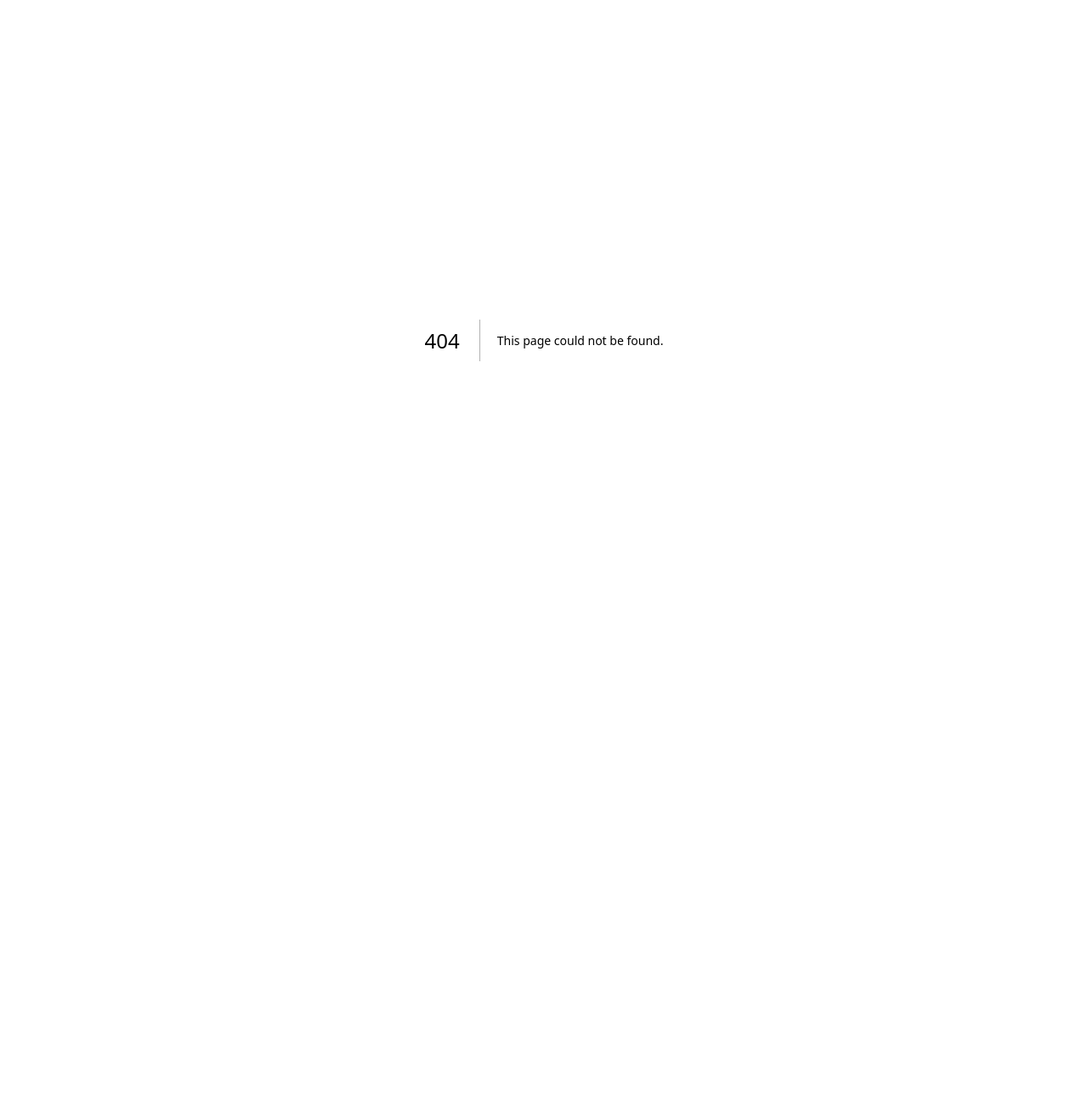
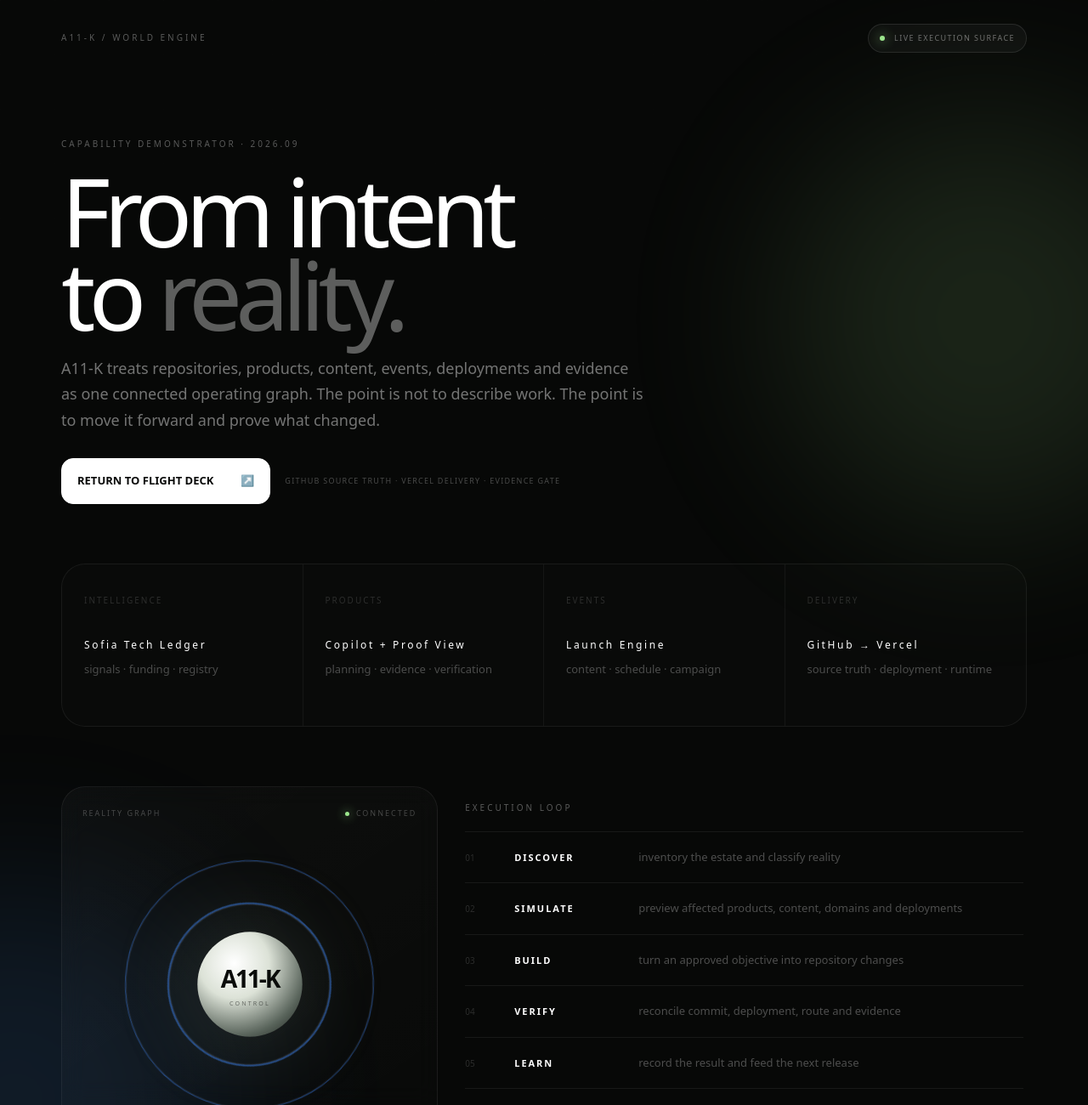
Before and after one commit to Mind-Reply/A11-K, a Next.js app: page /world-engine in a window 1280 px wide. Before the commit this address had no page. Shown: the top 1300 px of the page at 85% size. Before the commit the page ends 800 px from the top, so only its background shows below. Built offline with nearby package versions, Linux system fonts and the light colour scheme.

Commit message:
feat: add A11-K world engine capability surface

```diff
--- /dev/null
+++ b/app/world-engine/page.tsx
@@ -0,0 +1,82 @@
+import Link from 'next/link'
+
+const systems = [
+  ['INTELLIGENCE', 'Sofia Tech Ledger', 'signals · funding · registry'],
+  ['PRODUCTS', 'Copilot + Proof View', 'planning · evidence · verification'],
+  ['EVENTS', 'Launch Engine', 'content · schedule · campaign'],
+  ['DELIVERY', 'GitHub → Vercel', 'source truth · deployment · runtime'],
+]
+
+const actions = [
+  ['01', 'DISCOVER', 'inventory the estate and classify reality'],
+  ['02', 'SIMULATE', 'preview affected products, content, domains and deployments'],
+  ['03', 'BUILD', 'turn an approved objective into repository changes'],
+  ['04', 'VERIFY', 'reconcile commit, deployment, route and evidence'],
+  ['05', 'LEARN', 'record the result and feed the next release'],
+]
+
+export default function WorldEngine() {
+  return (
+    <main style={{ minHeight: '100vh', position: 'relative', overflow: 'hidden' }}>
+      <div className="gridlines" />
+      <div className="glow glow-a" />
+      <div className="glow glow-b" />
+      <div style={{ position: 'relative', maxWidth: 1180, margin: '0 auto', padding: '28px 22px 90px' }}>
+        <header style={{ display:'flex', justifyContent:'space-between', alignItems:'center', gap:20 }}>
+          <div className="eyebrow">A11-K / WORLD ENGINE</div>
+          <span className="badge"><i /> LIVE EXECUTION SURFACE</span>
+        </header>
+
+        <section style={{ padding: '100px 0 70px', maxWidth: 920 }}>
+          <div className="eyebrow">CAPABILITY DEMONSTRATOR · 2026.09</div>
+          <h1 style={{ fontSize:'clamp(48px,9vw,112px)', lineHeight:.88, letterSpacing:'-.07em', margin:'22px 0' }}>
+            From intent<br />to <span style={{ opacity:.35 }}>reality.</span>
+          </h1>
+          <p style={{ maxWidth:690, color:'#ffffff70', fontSize:18, lineHeight:1.7 }}>
+            A11-K treats repositories, products, content, events, deployments and evidence as one connected operating graph. The point is not to describe work. The point is to move it forward and prove what changed.
+          </p>
+          <div style={{ display:'flex', gap:12, flexWrap:'wrap', marginTop:30 }}>
+            <Link href="/" className="button">RETURN TO FLIGHT DECK <span>↗</span></Link>
+            <span className="micro">GitHub source truth · Vercel delivery · evidence gate</span>
+          </div>
+        </section>
+
+        <section style={{ display:'grid', gridTemplateColumns:'repeat(auto-fit,minmax(220px,1fr))', border:'1px solid #ffffff10', borderRadius:28, overflow:'hidden', background:'#ffffff03' }}>
+          {systems.map(([label, name, detail]) => (
+            <div className="metric" key={label}>
+              <span>{label}</span><h2>{name}</h2><p>{detail}</p>
+            </div>
+          ))}
+        </section>
+
+        <section style={{ marginTop:70, display:'grid', gridTemplateColumns:'minmax(280px, .8fr) minmax(0,1.2fr)', gap:28 }}>
+          <div className="signal-card">
+            <div className="card-top"><span>REALITY GRAPH</span><span><i className="live"/>CONNECTED</span></div>
+            <div className="pulse">
+              <div className="pulse-ring ring-1"/><div className="pulse-ring ring-2"/>
+              <div className="pulse-core"><span>A11-K</span><small>CONTROL</small></div>
+            </div>
+            <div className="signal-label">SOURCE → CHANGE → DELIVERY → PROOF</div>
+          </div>
+
+          <div style={{ padding:'18px 4px' }}>
+            <div className="eyebrow">EXECUTION LOOP</div>
+            <div style={{ marginTop:20, borderTop:'1px solid #ffffff12' }}>
+              {actions.map(([n, title, detail]) => (
+                <div key={n} style={{ display:'grid', gridTemplateColumns:'42px 130px 1fr', gap:16, padding:'20px 0', borderBottom:'1px solid #ffffff12', alignItems:'baseline' }}>
+                  <span style={{ color:'#ffffff25', fontSize:10 }}>{n}</span>
+                  <strong style={{ fontSize:11, letterSpacing:'.18em' }}>{title}</strong>
+                  <span style={{ color:'#ffffff48', fontSize:13 }}>{detail}</span>
+                </div>
+              ))}
+            </div>
+          </div>
+        </section>
+
+        <footer style={{ marginTop:90, paddingTop:20, borderTop:'1px solid #ffffff10', display:'flex', justifyContent:'space-between', color:'#ffffff30', fontSize:10, letterSpacing:'.14em' }}>
+          <span>A11-K · MIND-REPLY</span><span>HUMAN-ACCOUNTABLE · EVIDENCE-GATED</span>
+        </footer>
+      </div>
+    </main>
+  )
+}
```
